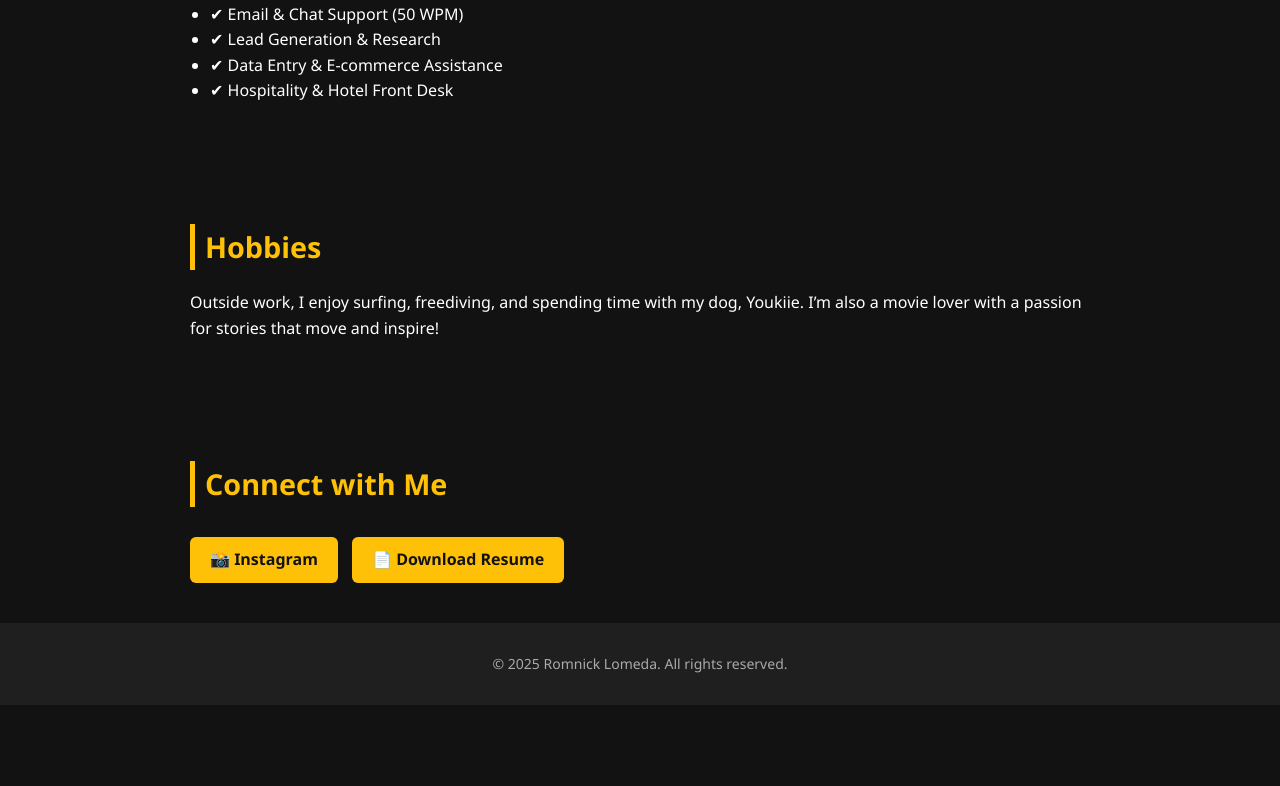
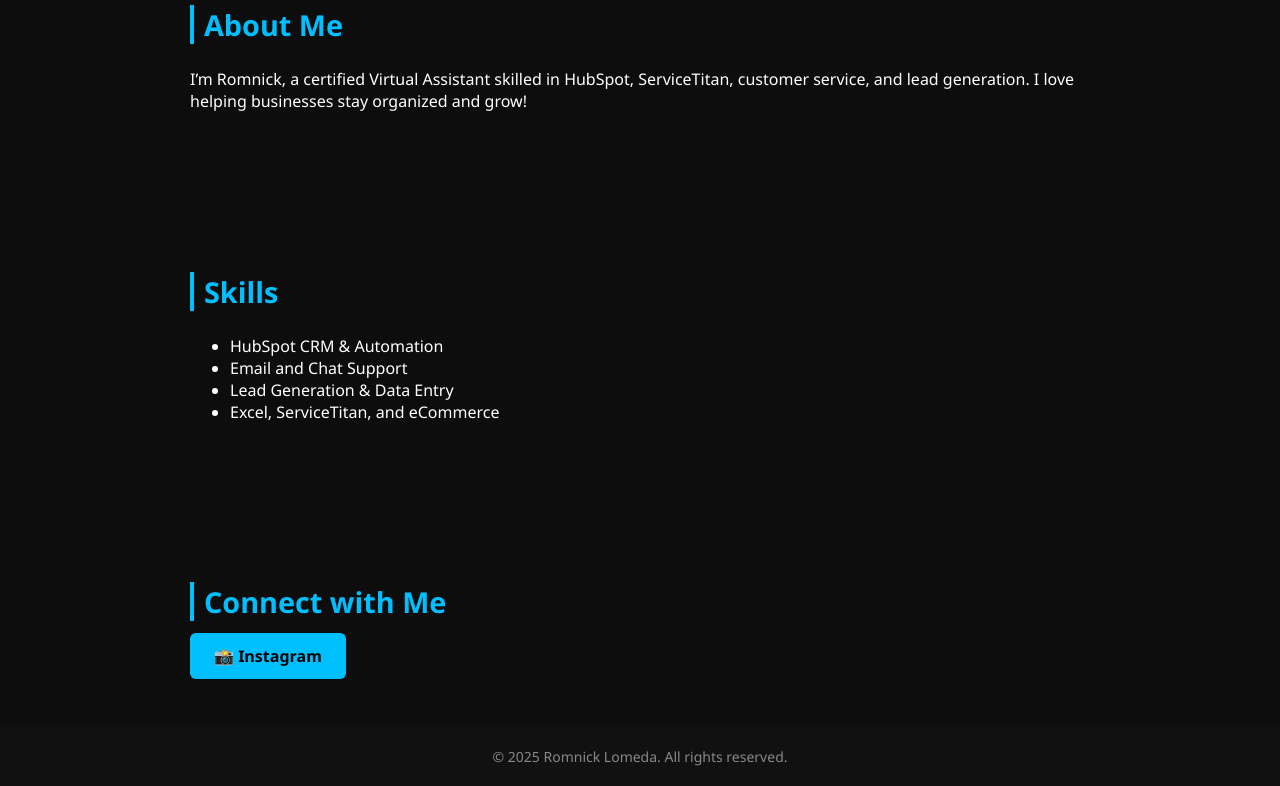
Before and after one commit to Nicklomeda/romnick-website, a plain HTML site: page index.html in a window 1280 px wide. Shown: the part 879-1665 px from the top of the page. Before the commit the page ends 1584 px from the top, so only its background shows below. Drawn offline with nearby package versions, Linux system fonts and the light colour scheme.

Commit message:
Update index.html

```diff
--- a/index.html
+++ b/index.html
@@ -2,152 +2,210 @@
 <html lang="en">
 <head>
   <meta charset="UTF-8" />
-  <meta name="viewport" content="width=device-width, initial-scale=1.0"/>
+  <meta name="viewport" content="width=device-width, initial-scale=1.0" />
   <title>Romnick Lomeda | Virtual Assistant</title>
   <link href="https://unpkg.com/aos@2.3.1/dist/aos.css" rel="stylesheet">
   <style>
     body {
       margin: 0;
       font-family: 'Segoe UI', sans-serif;
-      background: #121212;
+      background: #0d0d0d;
       color: #fff;
-      line-height: 1.6;
+      overflow-x: hidden;
+    }
+
+    canvas {
+      position: fixed;
+      top: 0;
+      left: 0;
+      z-index: -1;
     }
 
     header {
+      height: 100vh;
+      display: flex;
+      flex-direction: column;
+      align-items: center;
+      justify-content: center;
       text-align: center;
-      padding: 60px 20px 30px;
-      background: #1f1f1f;
-    }
-
-    header img {
-      width: 160px;
-      height: 160px;
-      border-radius: 50%;
-      border: 4px solid #ffc107;
+      background: linear-gradient(to bottom, #0d0d0d, #000);
     }
 
     h1 {
-      margin-top: 20px;
-      font-size: 2.5rem;
-      color: #ffc107;
+      font-size: 3rem;
+      color: #00bfff;
+      margin-bottom: 10px;
+      text-shadow: 0 0 10px #00bfff;
     }
 
-    .badge {
-      display: inline-block;
-      background: #28a745;
-      padding: 6px 15px;
-      border-radius: 30px;
+    #typed-text {
+      font-size: 1.5rem;
+      color: #fff;
       font-weight: bold;
-      font-size: 14px;
-      margin-top: 10px;
+    }
+
+    .button {
+      margin-top: 30px;
+      padding: 12px 24px;
+      background: #00bfff;
+      color: #000;
+      border: none;
+      border-radius: 6px;
+      text-decoration: none;
+      font-weight: bold;
+      transition: background 0.3s, transform 0.3s;
+    }
+
+    .button:hover {
+      background: #1ec8ff;
+      transform: scale(1.05);
     }
 
     section {
+      padding: 60px 20px;
       max-width: 900px;
       margin: auto;
-      padding: 40px 20px;
     }
 
     h2 {
+      color: #00bfff;
+      border-left: 4px solid #00bfff;
+      padding-left: 10px;
       font-size: 1.8rem;
-      color: #ffc107;
-      border-left: 5px solid #ffc107;
-      padding-left: 10px;
-      margin-bottom: 20px;
-    }
-
-    .button {
-      display: inline-block;
-      margin: 10px 10px 0 0;
-      padding: 10px 20px;
-      background: #ffc107;
-      color: #121212;
-      border: none;
-      border-radius: 6px;
-      font-weight: bold;
-      text-decoration: none;
-      transition: transform 0.3s ease;
-    }
-
-    .button:hover {
-      transform: scale(1.05);
-      background: #ffdb4d;
     }
 
     footer {
       text-align: center;
-      padding: 30px 10px;
+      padding: 20px;
       font-size: 14px;
-      background: #1f1f1f;
-      color: #aaa;
-    }
-
-    ul {
-      padding-left: 20px;
-    }
-
-    @media (max-width: 600px) {
-      h1 {
-        font-size: 1.8rem;
-      }
-
-      h2 {
-        font-size: 1.4rem;
-      }
-
-      .button {
-        font-size: 14px;
-        padding: 8px 16px;
-      }
+      color: #888;
+      background: #111;
     }
   </style>
 </head>
 <body>
+  <!-- Canvas used for particle background animation -->
+  <canvas id="bg"></canvas>
 
-  <header data-aos="fade-down">
-    <img src="2x2 pic.png" alt="Romnick Lomeda">
+  <!-- Hero header with typing animation -->
+  <header>
     <h1>Romnick Lomeda</h1>
-    <p>Certified Virtual Assistant | HubSpot | Customer Service</p>
-    <div class="badge">✅ Available for Hire</div>
+    <div id="typed-text"></div>
+    <a class="button" href="resume.pdf" download>📄 Download Resume</a>
   </header>
 
+  <!-- About section -->
   <section data-aos="fade-up">
     <h2>About Me</h2>
-    <p>I’m Romnick Lomeda, a certified Virtual Assistant with over 5 years of experience in customer support, lead generation, and CRM management. I specialize in HubSpot, ServiceTitan, Excel, and love helping businesses grow through organized systems and powerful outreach.</p>
+    <p>I’m Romnick, a certified Virtual Assistant skilled in HubSpot, ServiceTitan, customer service, and lead generation. I love helping businesses stay organized and grow!</p>
   </section>
 
-  <section data-aos="fade-right">
+  <!-- Skills section -->
+  <section data-aos="fade-up">
     <h2>Skills</h2>
     <ul>
-      <li>✔ HubSpot CRM (Workflows, Automation, Segmentation)</li>
-      <li>✔ Email & Chat Support (50 WPM)</li>
-      <li>✔ Lead Generation & Research</li>
-      <li>✔ Data Entry & E-commerce Assistance</li>
-      <li>✔ Hospitality & Hotel Front Desk</li>
+      <li>HubSpot CRM & Automation</li>
+      <li>Email and Chat Support</li>
+      <li>Lead Generation & Data Entry</li>
+      <li>Excel, ServiceTitan, and eCommerce</li>
     </ul>
   </section>
 
-  <section data-aos="fade-left">
-    <h2>Hobbies</h2>
-    <p>Outside work, I enjoy surfing, freediving, and spending time with my dog, Youkiie. I’m also a movie lover with a passion for stories that move and inspire!</p>
-  </section>
-
-  <section data-aos="zoom-in">
+  <!-- Connect section with social link -->
+  <section data-aos="fade-up">
     <h2>Connect with Me</h2>
     <a class="button" href="https://www.instagram.com/kcinlomeda/" target="_blank">📸 Instagram</a>
-    <a class="button" href="resume.pdf" download>📄 Download Resume</a>
   </section>
 
   <footer>
     &copy; 2025 Romnick Lomeda. All rights reserved.
   </footer>
 
-  <!-- AOS Library -->
+  <!-- Animation on scroll initialization -->
   <script src="https://unpkg.com/aos@2.3.1/dist/aos.js"></script>
+  <!-- Typing effect library -->
+  <script src="https://cdn.jsdelivr.net/npm/typed.js@2.0.12"></script>
   <script>
-    AOS.init();
+    AOS.init(); // Initialize AOS scroll animations
+
+    // Initialize typing animation with custom phrases
+    new Typed('#typed-text', {
+      strings: [
+        'Virtual Assistant',
+        'Lead Generation Specialist',
+        'Customer Service Pro',
+        'HubSpot CRM Expert'
+      ],
+      typeSpeed: 60,
+      backSpeed: 40,
+      loop: true
+    });
   </script>
 
+  <!-- Particle background animation script -->
+  <script>
+    const canvas = document.getElementById('bg');
+    const ctx = canvas.getContext('2d');
+    let particlesArray;
+
+    // Set canvas size to fill window
+    canvas.width = window.innerWidth;
+    canvas.height = window.innerHeight;
+
+    // Update canvas size on window resize
+    window.addEventListener('resize', () => {
+      canvas.width = window.innerWidth;
+      canvas.height = window.innerHeight;
+    });
+
+    // Particle class definition
+    class Particle {
+      constructor() {
+        // Initialize particle at random position with random size and speed
+        this.x = Math.random() * canvas.width;
+        this.y = Math.random() * canvas.height;
+        this.size = Math.random() * 2 + 1;
+        this.speedX = Math.random() * 1 - 0.5;
+        this.speedY = Math.random() * 1 - 0.5;
+      }
+
+      // Update particle position and bounce off edges
+      update() {
+        this.x += this.speedX;
+        this.y += this.speedY;
+        if (this.x < 0 || this.x > canvas.width) this.speedX *= -1;
+        if (this.y < 0 || this.y > canvas.height) this.speedY *= -1;
+      }
+
+      // Draw particle as a glowing blue dot
+      draw() {
+        ctx.fillStyle = '#00bfff';
+        ctx.beginPath();
+        ctx.arc(this.x, this.y, this.size, 0, Math.PI * 2);
+        ctx.fill();
+      }
+    }
+
+    // Initialize particle array with 120 particles
+    function init() {
+      particlesArray = [];
+      for (let i = 0; i < 120; i++) {
+        particlesArray.push(new Particle());
+      }
+    }
+
+    // Animate particles each frame
+    function animate() {
+      ctx.clearRect(0, 0, canvas.width, canvas.height);
+      for (let i = 0; i < particlesArray.length; i++) {
+        particlesArray[i].update();
+        particlesArray[i].draw();
+      }
+      requestAnimationFrame(animate); // Continue animation loop
+    }
+
+    init(); // Create particles
+    animate(); // Start animation
+  </script>
 </body>
 </html>
```
